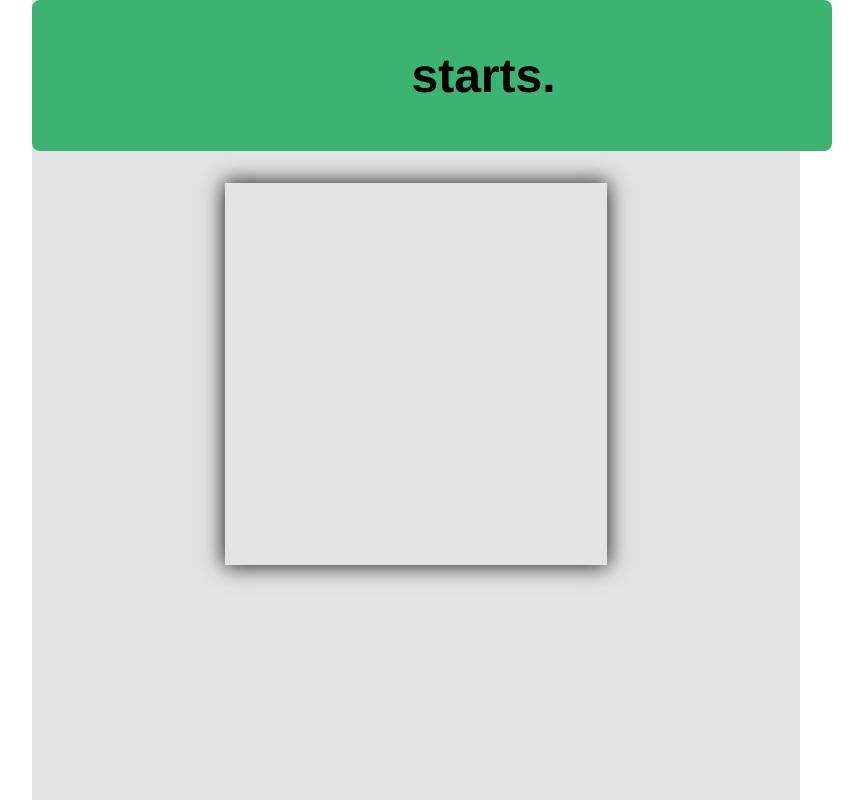
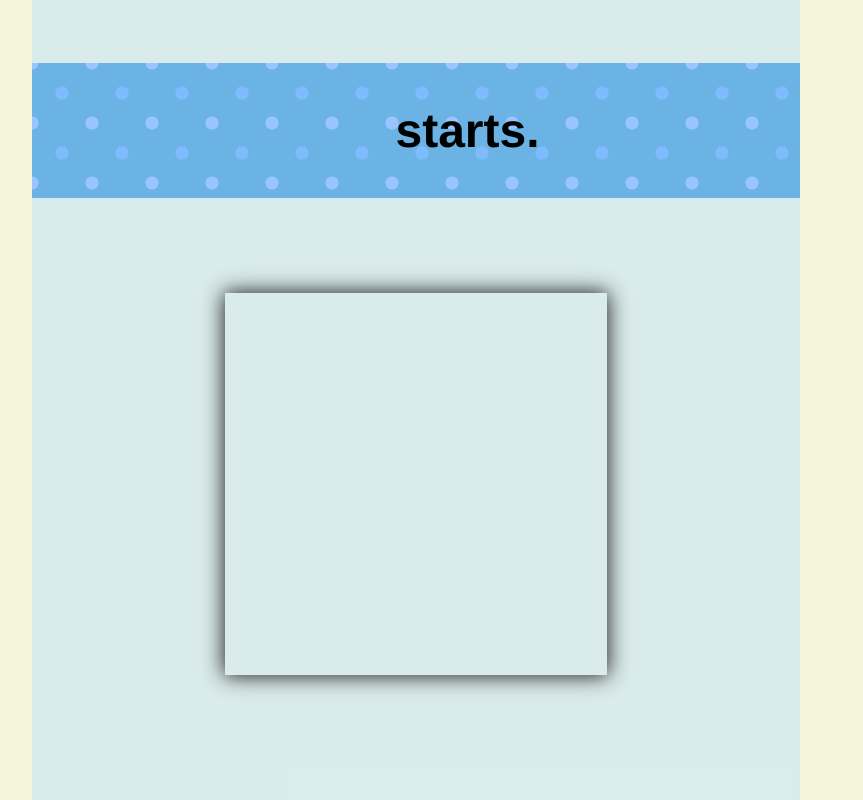
Before and after one commit to Dodomew/tictactoe, a website: page html_dev/index.html in a window 1280 px wide. Shown: the whole page, without its empty margins (224-1087 px from the left). Drawn offline with Linux system fonts and the light colour scheme.

Commit message:
styled scene, such as main color overlay on background and gamemessage

```diff
--- a/html_dev/js/tictactoe.js
+++ b/html_dev/js/tictactoe.js
@@ -73,7 +73,7 @@
   {
     if(clickedElement.innerHTML == "")
     {
-      var randomTransformDegrees = getRandomInt(1,359);
+      var randomTransformDegrees = getRandomInt(0,35);
 
       if(playerTurn == PlayerTurn.X_TURN)
       {
@@ -187,7 +187,7 @@
 
   function getRandomInt(min, max)
   {
-    return Math.floor(Math.random() * (max - min + 1)) + min;
+    return Math.floor(Math.random() * (max - min) * 10);
   }
 
   function playerXTurn(clickedElement, randomTransformDegrees)
--- a/html_dev/scss/style.scss
+++ b/html_dev/scss/style.scss
@@ -14,7 +14,6 @@ body
 
 .site-container
 {
-  background: linear-gradient(lightblue, darkblue);
   background-image: url("../images/sheep_landscape.jpg");
   margin: 0;
   padding: 0;
@@ -25,7 +24,10 @@ body
   width: 60%;
   height: 100vh;
   margin: auto;
-  background-color: rgba(200,200,200, 0.5);
+  background-color: rgba(210,233,241, 0.75);
+
+  display: flex;
+  flex-flow: row wrap;
 }
 
 .test
@@ -58,8 +60,8 @@ h1
   padding: 1rem;
 
   -webkit-box-shadow: 0px 0px 20px 1px rgba(31,31,31,1);
--moz-box-shadow: 0px 0px 20px 1px rgba(31,31,31,1);
-box-shadow: 0px 0px 20px 1px rgba(31,31,31,1);
+  -moz-box-shadow: 0px 0px 20px 1px rgba(31,31,31,1);
+  box-shadow: 0px 0px 20px 1px rgba(31,31,31,1);
 }
 
 .tile
@@ -103,9 +105,13 @@ box-shadow: 0px 0px 20px 1px rgba(31,31,31,1);
 
   text-align: center;
 
-  background-color: mediumseagreen;
-  padding: 1rem;
-  border-radius: 0.5rem;
+  background-color: #6bb3e4;
+  background-image: radial-gradient(#7fbcff  15%, transparent 16%),
+  radial-gradient(#98c5ff 15%, transparent 16%);
+  background-size:60px 60px;
+  background-position: 0 0, 30px 30px;
+
+  padding: 0.5rem 0 0.5rem 0;
 }
 
 #game-message
```
Also changed, not shown: html_dev/css/style.css, 1 other file.
